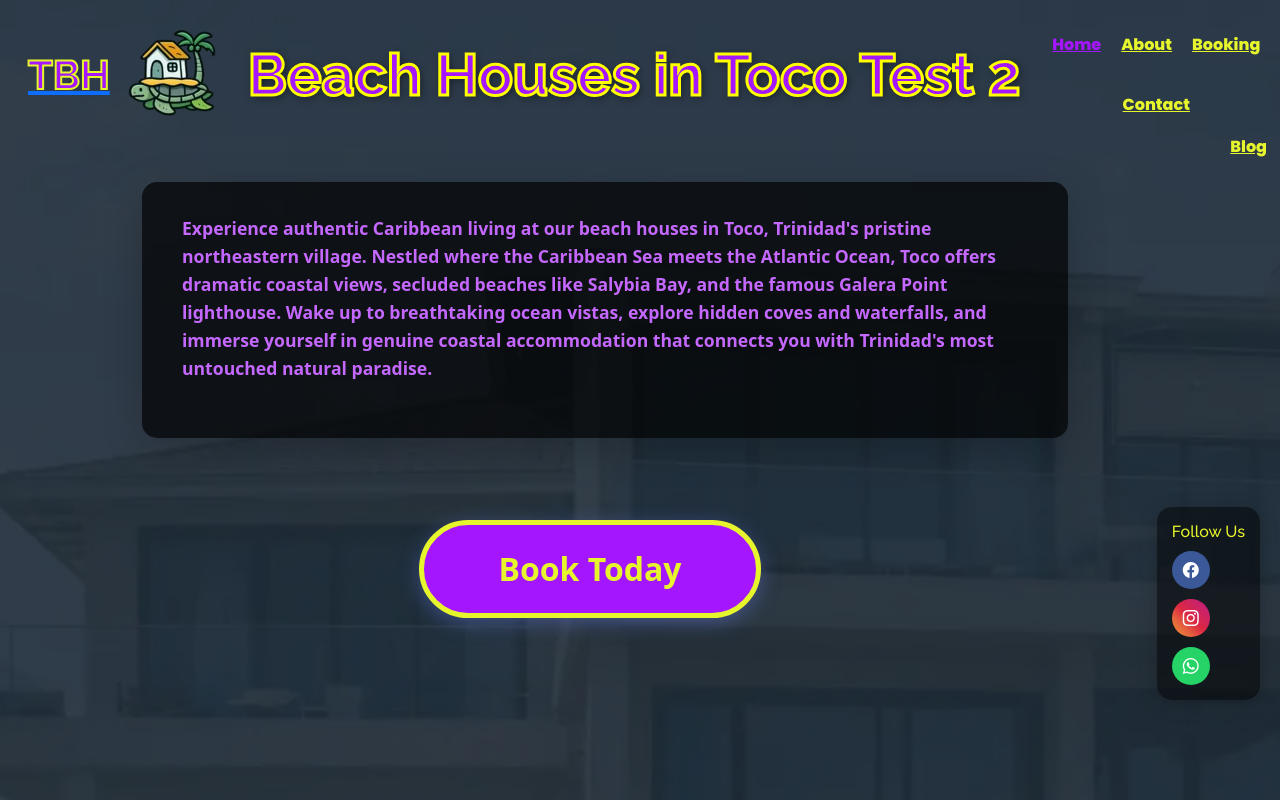
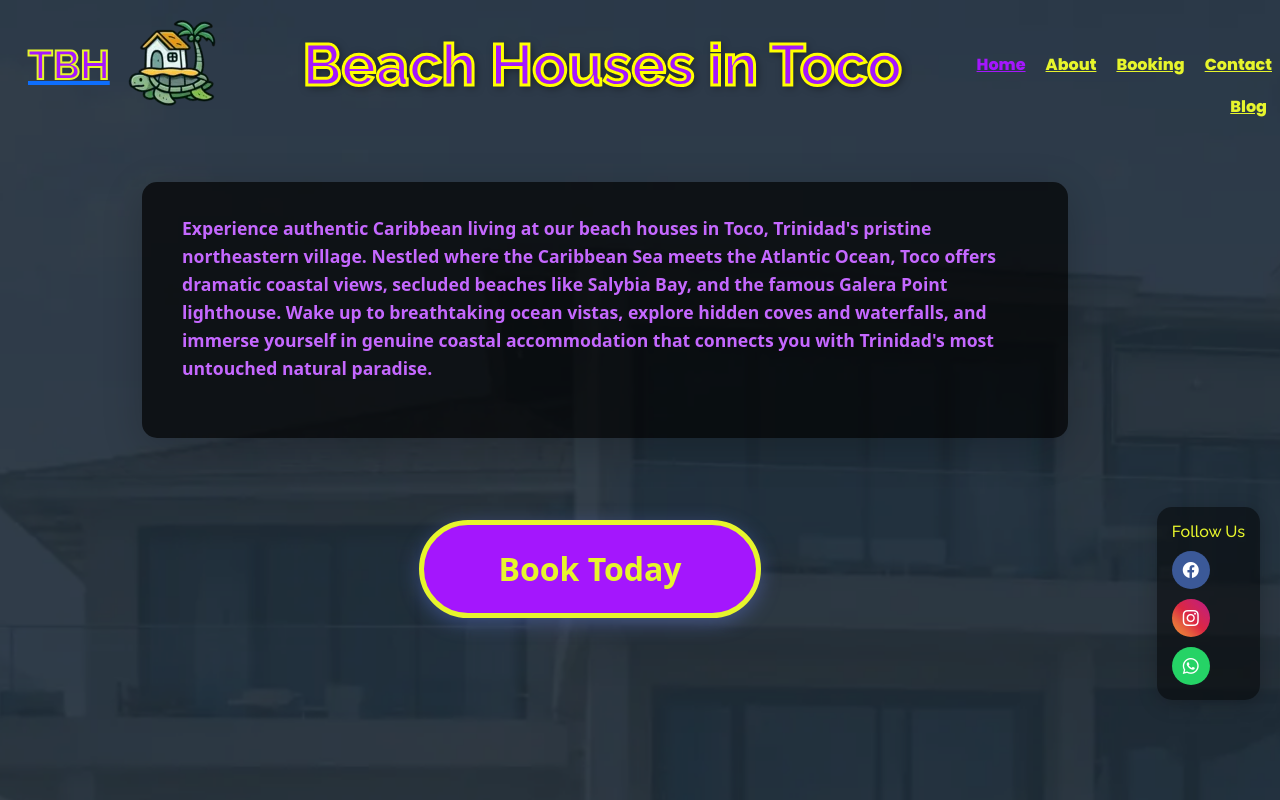
Before and after one commit to KadGeo/Beach-Houses-In-Toco-Website, a website: page index.html in a window 1280 px wide. Shown: the top 800 px of the page. Drawn offline with Linux system fonts and the light colour scheme.

Commit message:
reverting deployment change

```diff
--- a/index.html
+++ b/index.html
@@ -65,7 +65,7 @@
         <img src="assets\img\Beach houses in Toco Logo-100.webp" alt="Beach Houses in Toco Logo" class="logo-img" loading="eager" fetchpriority="high" width="100" height="100">
       </a>
 
-      <h1 class="hero-title">Beach Houses in Toco Test 2</h1>
+      <h1 class="hero-title">Beach Houses in Toco</h1>
 
       <nav id="navmenu" class="navmenu">
         <ul>
```
